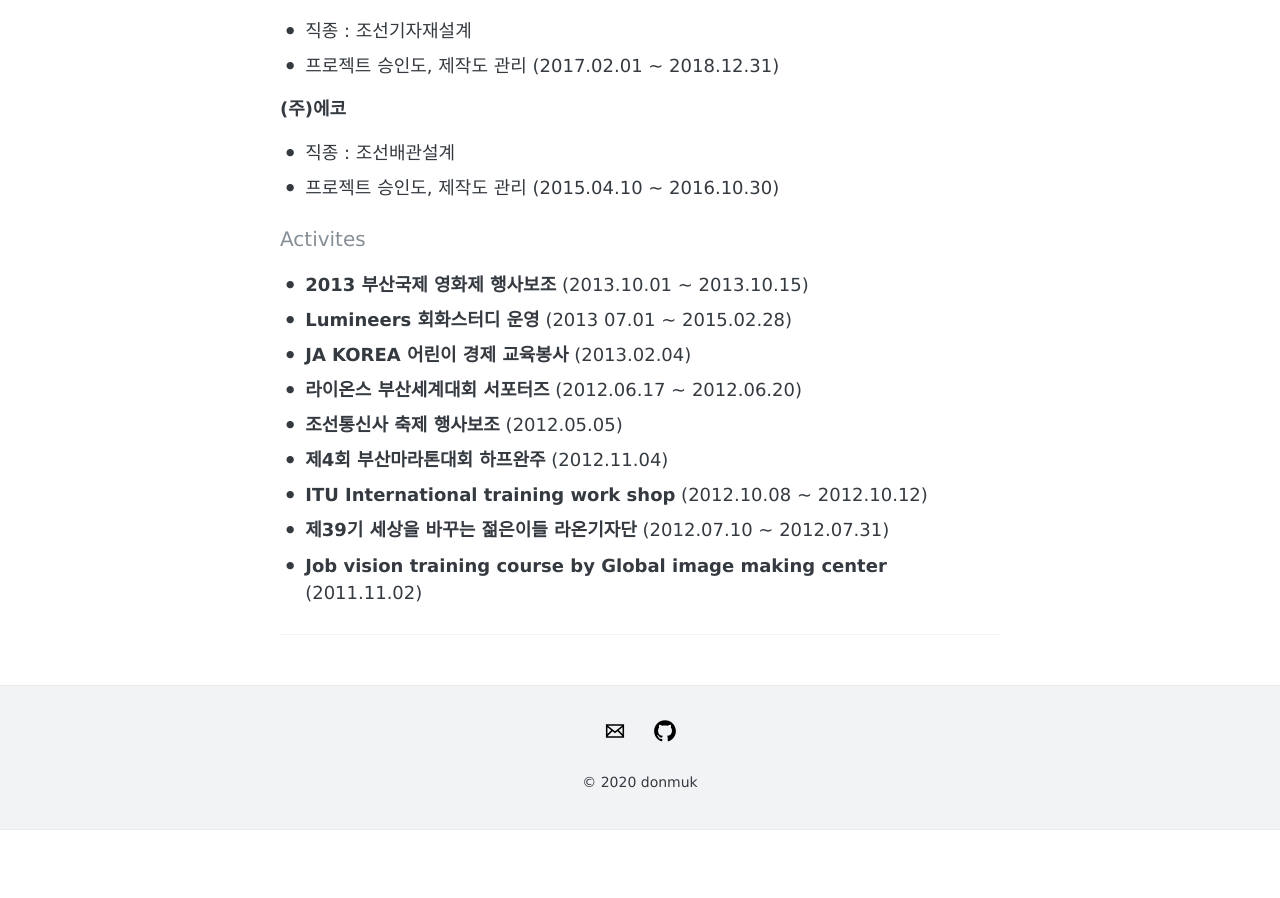
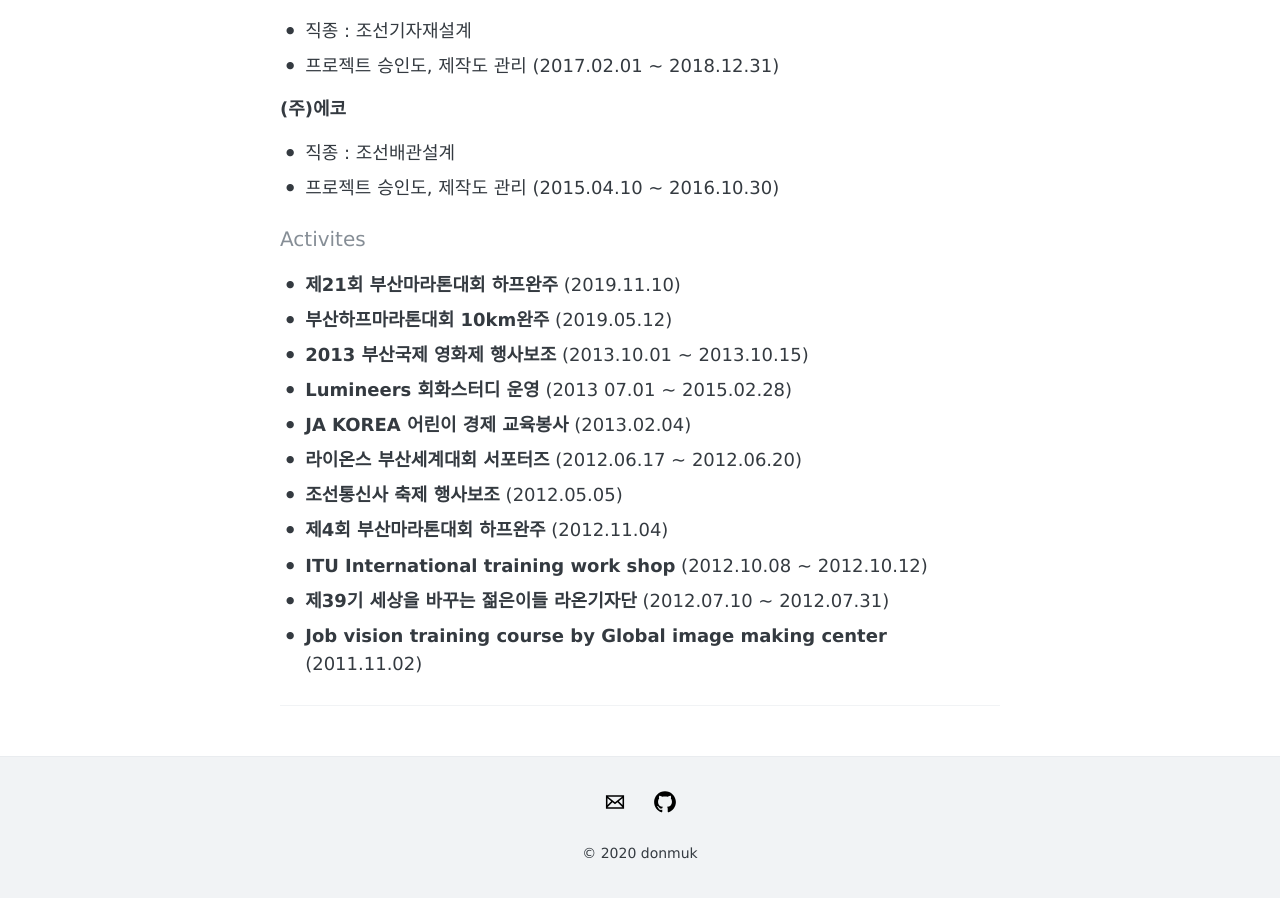
Before and after one commit to donmuk/donmuk.github.io, a Jekyll site: the page built from about.md, in a window 1280 px wide and 900 px high, scrolled down 773 px. Built offline with Jekyll 4.4.1, drawn with Linux system fonts in a browser that asks for light colours; before the commit the page ends 1603 px from its top, so only the background shows below that.

Commit message:
Update about.md

```diff
--- a/about.md
+++ b/about.md
@@ -50,6 +50,8 @@ Spring, Java, JavaScript를 좋아하는 비기너 개발자 입니다.
 
 #### Activites
 
+- **제21회 부산마라톤대회 하프완주** (2019.11.10)
+- **부산하프마라톤대회 10km완주** (2019.05.12)
 - **2013 부산국제 영화제 행사보조** (2013.10.01 ~ 2013.10.15)
 - **Lumineers 회화스터디 운영** (2013 07.01 ~ 2015.02.28)
 - **JA KOREA 어린이 경제 교육봉사** (2013.02.04)
```
